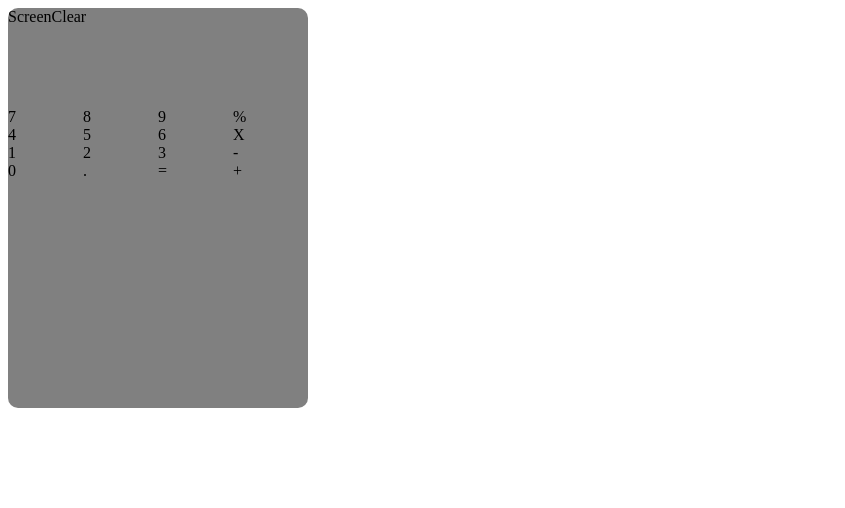
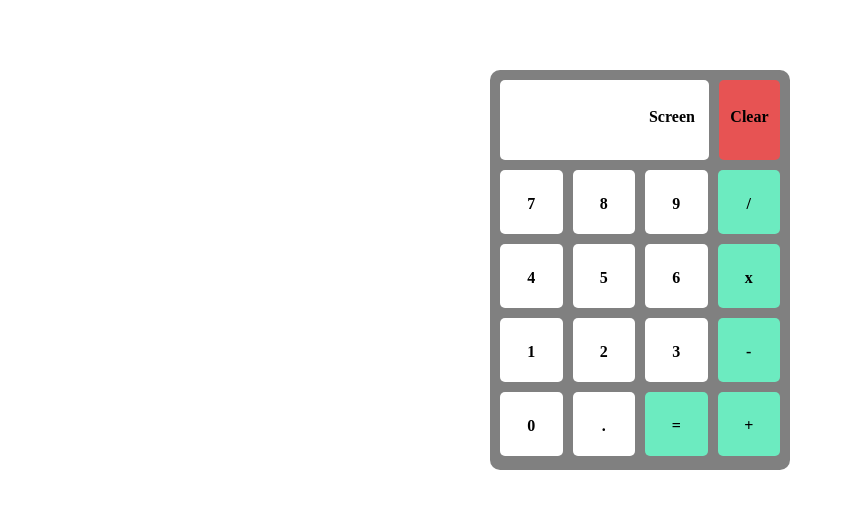
Before and after one commit to ethanzitting/calculator, a plain HTML site: page index.html in a window 1280 px wide. Shown: the whole page, without its empty margins (0-845 px from the left). Drawn offline with Linux system fonts and the light colour scheme.

Commit message:
Basic CSS styling, html IDs and classes added.

```diff
--- a/index.html
+++ b/index.html
@@ -12,22 +12,22 @@
 					<div id="clear-btn">Clear</div>
 				</div>
 				<div id="calculator-buttons">
-					<div>7</div>
-					<div>8</div>
-					<div>9</div>
-					<div>%</div>
-					<div>4</div>
-					<div>5</div>
-					<div>6</div>
-					<div>X</div>
-					<div>1</div>
-					<div>2</div>
-					<div>3</div>
-					<div>-</div>
-					<div>0</div>
-					<div>.</div>
-					<div>=</div>
-					<div>+</div>
+					<div id="sevenBtn" class="number-btn">7</div>
+					<div id="eigthBtn" class="number-btn">8</div>
+					<div id="nineBtn" class="number-btn">9</div>
+					<div id="slashBtn" class="operator-btn">/</div>
+					<div id="fourBtn" class="number-btn">4</div>
+					<div id="fiveBtn" class="number-btn">5</div>
+					<div id="sixBtn" class="number-btn">6</div>
+					<div id="multiplyBtn" class="operator-btn">x</div>
+					<div id="oneBtn" class="number-btn">1</div>
+					<div id="twoBtn" class="number-btn">2</div>
+					<div id="threeBtn" class="number-btn">3</div>
+					<div id="minusBtn" class="operator-btn">-</div>
+					<div id="zeroBtn" class="number-btn">0</div>
+					<div id="periodBtn" class="number-btn">.</div>
+					<div id="equalsBtn" class="operator-btn">=</div>
+					<div id="plusBtn" class="operator-btn">+</div>
 				</div>
 			</div>
 		</main>
--- a/styles.css
+++ b/styles.css
@@ -3,17 +3,59 @@
 	border-radius: 10px;
 	width: 300px;
 	Height: 400px;
-
+	margin: auto;
+	margin-top: 70px;
 }
 
 #screen-and-clear {
 	display: inline-flex;
-	height: 100px;
+	height: 20%;
+	width: 280px;
+	margin-left: 10px;
+	margin-top: 10px;
+	border-radius: 5px;
+	font-weight: bold;
+}
+
+#calculator-screen {
+	background-color: white;
+	border-radius: 5px;
+	width: 185px;
+	padding-top: 10%;
+	padding-right: 5%;
+	padding-left: 5%;
+	text-align: right;
+}
+
+#clear-btn {
+	background-color: rgb(231, 83, 83);
+	border-radius: 5px;
+	width: 62.5px;
+	margin-left: 10px;
+	padding-top: 10%;
+	text-align: center;
 }
 
 #calculator-buttons {
-	height: ;
+	height: 74%;
 	display: grid;
 	grid-template-columns: repeat(4, 1fr);
 	grid-template-rows: repeat(4, 1fr);
+	margin: 5px;
+	font-weight: bold;
 }
+
+#calculator-buttons > div {
+	margin: 5px;
+	border-radius: 5px;
+	text-align: center;
+	padding-top: 35%;
+}
+
+.operator-btn {
+	background-color: rgb(108, 235, 192);
+}
+
+.number-btn {
+	background-color: white;
+}
```
